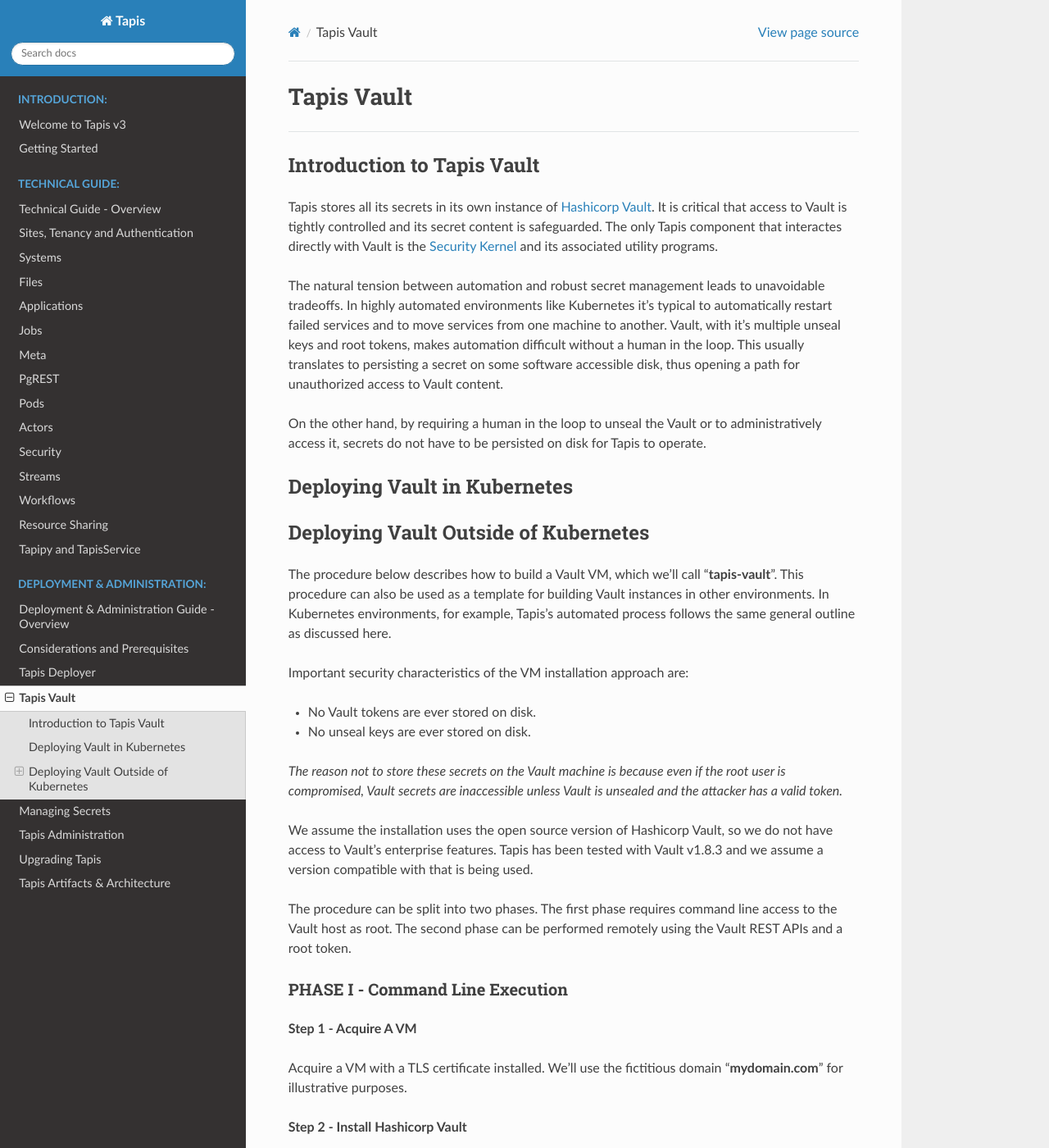
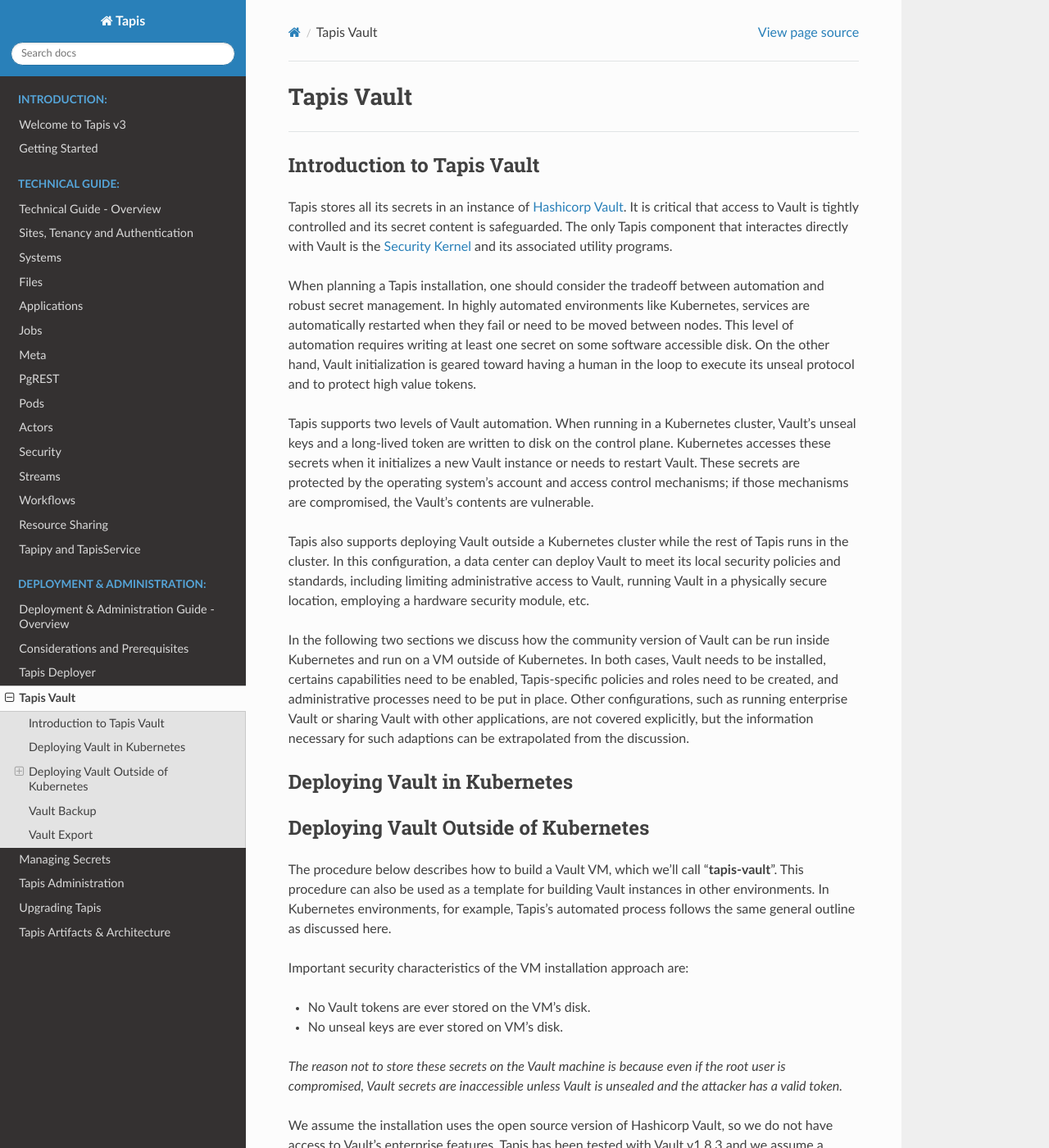
Before and after one commit to tapis-project/documentation, a Sphinx documentation site: the page built from source/deployment/vault.rst, in a window 1280 px wide and 1400 px high. Shown: the whole window at 82% size. Built offline with Sphinx 7.4.7 and the Read the Docs theme 2.0.0, drawn with Linux system fonts in a browser that asks for light colours; some of the changed text lies outside the part shown.

Commit message:
Vault intro

```diff
--- a/source/deployment/vault.rst
+++ b/source/deployment/vault.rst
@@ -24,15 +24,21 @@
 Introduction to Tapis Vault
 ===========================
 
-Tapis stores all its secrets in its own instance of `Hashicorp Vault <https://www.hashicorp.com/products/vault>`_.  It is critical that access to Vault is tightly controlled and its secret content is safeguarded.  The only Tapis component that interactes directly with Vault is the `Security Kernel <../technical/security.html>`_ and its associated utility programs.
+Tapis stores all its secrets in an instance of `Hashicorp Vault <https://www.hashicorp.com/products/vault>`_.  It is critical that access to Vault is tightly controlled and its secret content is safeguarded.  The only Tapis component that interactes directly with Vault is the `Security Kernel <../technical/security.html>`_ and its associated utility programs.
 
-The natural tension between automation and robust secret management leads to unavoidable tradeoffs.  In highly automated environments like Kubernetes it's typical to automatically restart failed services and to move services from one machine to another.  Vault, with it's multiple unseal keys and root tokens, makes automation difficult without a human in the loop.  This usually translates to persisting a secret on some software accessible disk, thus opening a path for unauthorized access to Vault content.
+When planning a Tapis installation, one should consider the tradeoff between automation and robust secret management.  In highly automated environments like Kubernetes, services are automatically restarted when they fail or need to be moved between nodes.  This level of automation requires writing at least one secret on some software accessible disk.  On the other hand, Vault initialization is geared toward having a human in the loop to execute its unseal protocol and to protect high value tokens.
 
-On the other hand, by requiring a human in the loop to unseal the Vault or to administratively access it, secrets do not have to be persisted on disk for Tapis to operate.
+Tapis supports two levels of Vault automation.  When running in a Kubernetes cluster, Vault's unseal keys and a long-lived token are written to disk on the control plane.  Kubernetes accesses these secrets when it initializes a new Vault instance or needs to restart Vault.  These secrets are protected by the operating system's account and access control mechanisms; if those mechanisms are compromised, the Vault's contents are vulnerable.
 
+Tapis also supports deploying Vault outside a Kubernetes cluster while the rest of Tapis runs in the cluster.  In this configuration, a data center can deploy Vault to meet its local security policies and standards, including limiting administrative access to Vault, running Vault in a physically secure location, employing a hardware security module, etc.
+
+In the following two sections we discuss how the community version of Vault can be run inside Kubernetes and run on a VM outside of Kubernetes.  In both cases, Vault needs to be installed, certains capabilities need to be enabled, Tapis-specific policies and roles need to be created, and administrative processes need to be put in place.  Other configurations, such as running enterprise Vault or sharing Vault with other applications, are not covered explicitly, but the information necessary for such adaptions can be extrapolated from the discussion.
 
 Deploying Vault in Kubernetes
 =============================
+
+
+
 
 Deploying Vault Outside of Kubernetes
 =====================================
@@ -41,8 +47,8 @@
 
 Important security characteristics of the VM installation approach are:
 
-- No Vault tokens are ever stored on disk.
-- No unseal keys are ever stored on disk.
+- No Vault tokens are ever stored on the VM's disk.
+- No unseal keys are ever stored on VM's disk.
 
 *The reason not to store these secrets on the Vault machine is because even if the root user is compromised, Vault secrets are inaccessible unless Vault is unsealed and the attacker has a valid token.*
 
@@ -233,3 +239,11 @@
 Remove any commands that leaked secrets into the history file.  Enter "history" to see the numbered history records.  To remove by line number:
 
 | *history -d <line number>*
+
+
+Vault Backup
+=====================================
+
+
+Vault Export
+=====================================
```
